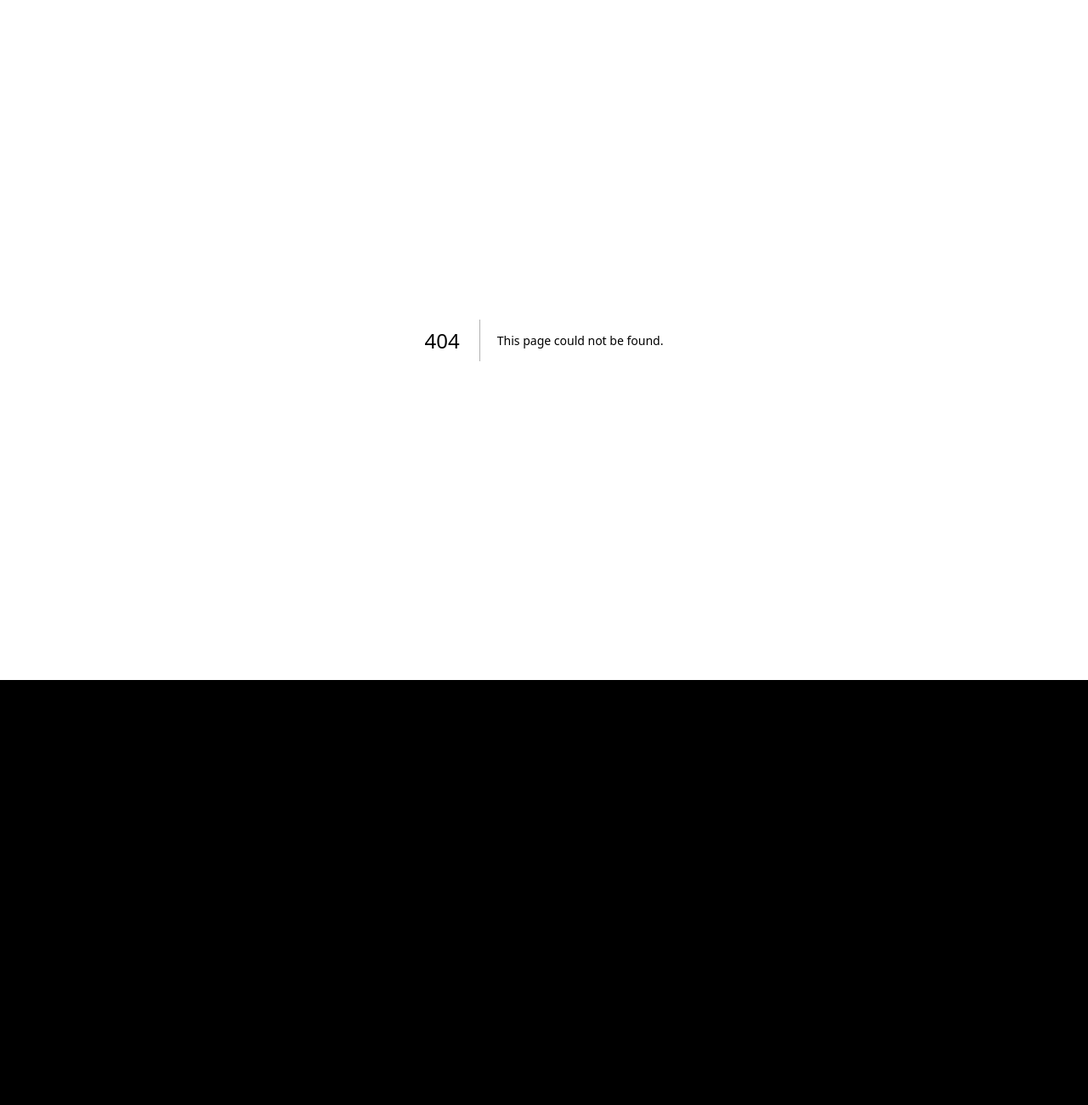
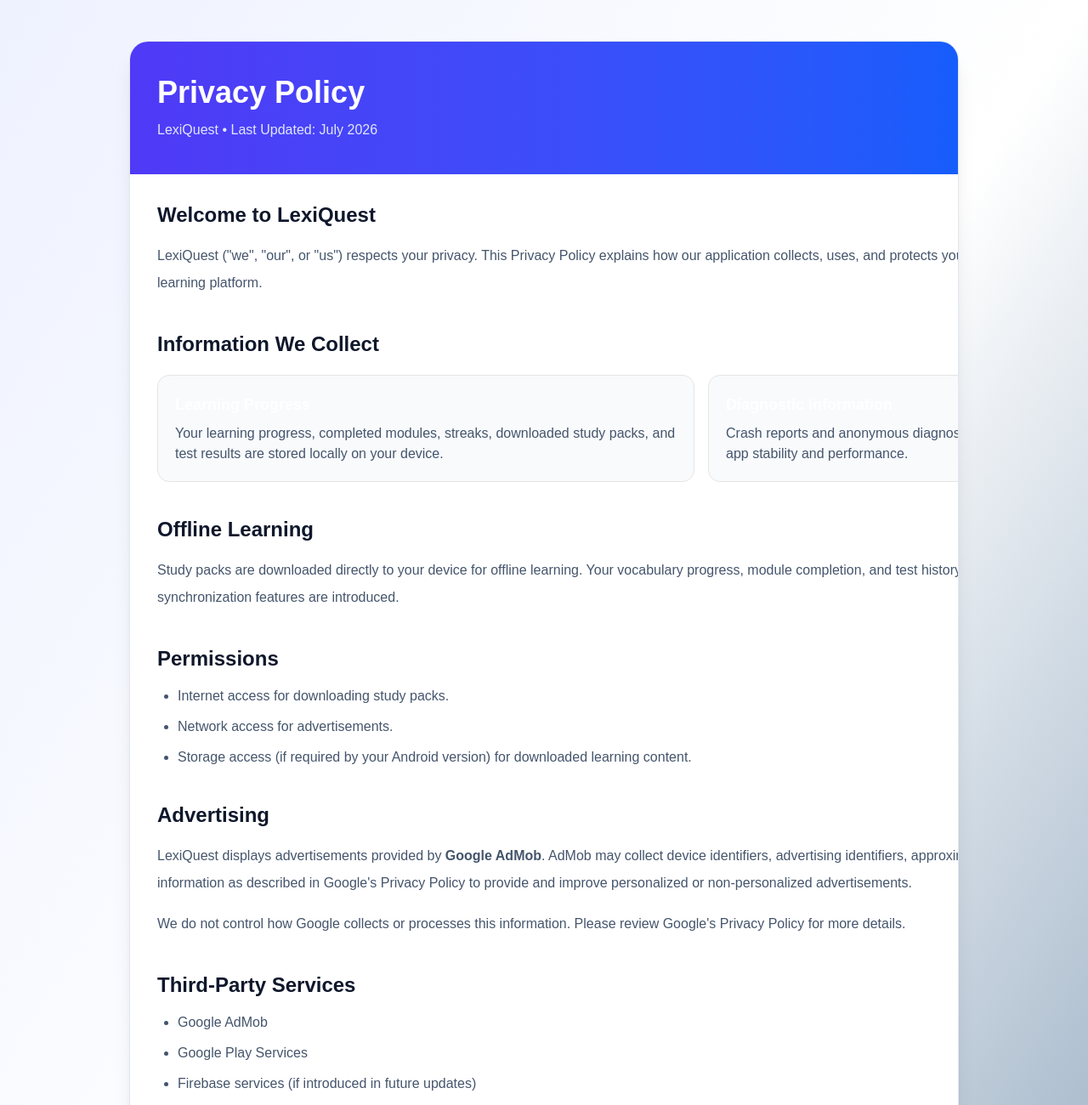
Before and after one commit to silentvoice143/portfolio-updated, a Next.js app: page /privacy-policy/lexiquest in a window 1280 px wide. Before the commit this address had no page. Shown: the top 1300 px of the page at 85% size. Before the commit the page ends 800 px from the top, so only its background shows below. Built offline with nearby package versions, Linux system fonts and the light colour scheme; a web font is replaced by a local one.

Commit message:
lixiquest policy

```diff
--- /dev/null
+++ b/src/app/privacy-policy/lexiquest/page.tsx
@@ -0,0 +1,189 @@
+import React from "react";
+
+export default function LexiQuestPrivacyPolicy() {
+  return (
+    <div className="min-h-screen bg-gradient-to-br from-indigo-50 via-white to-blue-50">
+      <div className="mx-auto max-w-5xl px-6 py-12">
+        {/* Header */}
+        <div className="rounded-3xl bg-white shadow-xl border border-slate-200 overflow-hidden">
+          <div className="bg-gradient-to-r from-indigo-600 to-blue-600 px-8 py-10 text-white">
+            <h1 className="text-4xl font-bold">Privacy Policy</h1>
+            <p className="mt-3 text-indigo-100">
+              LexiQuest • Last Updated: July 2026
+            </p>
+          </div>
+
+          <div className="p-8 space-y-10">
+            {/* Intro */}
+            <section>
+              <h2 className="text-2xl font-semibold text-slate-900">
+                Welcome to LexiQuest
+              </h2>
+
+              <p className="mt-4 text-slate-600 leading-8">
+                LexiQuest ("we", "our", or "us") respects your privacy. This
+                Privacy Policy explains how our application collects, uses, and
+                protects your information while you use our vocabulary learning
+                platform.
+              </p>
+            </section>
+
+            {/* Information */}
+            <section>
+              <h2 className="text-2xl font-semibold text-slate-900">
+                Information We Collect
+              </h2>
+
+              <div className="mt-5 grid gap-4 md:grid-cols-2">
+                <div className="rounded-xl bg-slate-50 p-5 border">
+                  <h3 className="font-semibold text-lg">Learning Progress</h3>
+                  <p className="mt-2 text-slate-600">
+                    Your learning progress, completed modules, streaks,
+                    downloaded study packs, and test results are stored locally
+                    on your device.
+                  </p>
+                </div>
+
+                <div className="rounded-xl bg-slate-50 p-5 border">
+                  <h3 className="font-semibold text-lg">
+                    Diagnostic Information
+                  </h3>
+                  <p className="mt-2 text-slate-600">
+                    Crash reports and anonymous diagnostic information may be
+                    collected to improve app stability and performance.
+                  </p>
+                </div>
+              </div>
+            </section>
+
+            {/* Offline */}
+            <section>
+              <h2 className="text-2xl font-semibold text-slate-900">
+                Offline Learning
+              </h2>
+
+              <p className="mt-4 text-slate-600 leading-8">
+                Study packs are downloaded directly to your device for offline
+                learning. Your vocabulary progress, module completion, and test
+                history remain stored locally unless future cloud
+                synchronization features are introduced.
+              </p>
+            </section>
+
+            {/* Permissions */}
+            <section>
+              <h2 className="text-2xl font-semibold text-slate-900">
+                Permissions
+              </h2>
+
+              <ul className="mt-4 space-y-3 text-slate-600 list-disc pl-6">
+                <li>Internet access for downloading study packs.</li>
+                <li>Network access for advertisements.</li>
+                <li>
+                  Storage access (if required by your Android version) for
+                  downloaded learning content.
+                </li>
+              </ul>
+            </section>
+
+            {/* Ads */}
+            <section>
+              <h2 className="text-2xl font-semibold text-slate-900">
+                Advertising
+              </h2>
+
+              <p className="mt-4 text-slate-600 leading-8">
+                LexiQuest displays advertisements provided by
+                <strong> Google AdMob</strong>. AdMob may collect device
+                identifiers, advertising identifiers, approximate location,
+                interaction data, and other information as described in Google's
+                Privacy Policy to provide and improve personalized or
+                non-personalized advertisements.
+              </p>
+
+              <p className="mt-4 text-slate-600 leading-8">
+                We do not control how Google collects or processes this
+                information. Please review Google's Privacy Policy for more
+                details.
+              </p>
+            </section>
+
+            {/* Third Party */}
+            <section>
+              <h2 className="text-2xl font-semibold text-slate-900">
+                Third-Party Services
+              </h2>
+
+              <ul className="mt-4 space-y-3 text-slate-600 list-disc pl-6">
+                <li>Google AdMob</li>
+                <li>Google Play Services</li>
+                <li>Firebase services (if introduced in future updates)</li>
+              </ul>
+            </section>
+
+            {/* Security */}
+            <section>
+              <h2 className="text-2xl font-semibold text-slate-900">
+                Data Security
+              </h2>
+
+              <p className="mt-4 text-slate-600 leading-8">
+                We take reasonable precautions to protect your information.
+                However, no electronic storage or transmission method is
+                completely secure.
+              </p>
+            </section>
+
+            {/* Children */}
+            <section>
+              <h2 className="text-2xl font-semibold text-slate-900">
+                Children's Privacy
+              </h2>
+
+              <p className="mt-4 text-slate-600 leading-8">
+                LexiQuest is not intended for children under 13 years of age. We
+                do not knowingly collect personal information from children.
+              </p>
+            </section>
+
+            {/* Changes */}
+            <section>
+              <h2 className="text-2xl font-semibold text-slate-900">
+                Changes to This Privacy Policy
+              </h2>
+
+              <p className="mt-4 text-slate-600 leading-8">
+                We may update this Privacy Policy periodically. Any changes will
+                be published on this page along with the updated revision date.
+              </p>
+            </section>
+
+            {/* Contact */}
+            <section className="rounded-2xl bg-indigo-50 border border-indigo-200 p-6">
+              <h2 className="text-2xl font-semibold text-slate-900">
+                Contact Us
+              </h2>
+
+              <p className="mt-4 text-slate-600">
+                If you have any questions or concerns regarding this Privacy
+                Policy, feel free to contact us:
+              </p>
+
+              <div className="mt-5">
+                <p className="font-medium text-slate-900">📧 Email</p>
+
+                <p className="text-indigo-600 font-semibold">
+                  satya95340@gmail.com
+                </p>
+              </div>
+            </section>
+          </div>
+        </div>
+
+        <p className="mt-8 text-center text-sm text-slate-500">
+          © {new Date().getFullYear()} LexiQuest. All rights reserved.
+        </p>
+      </div>
+    </div>
+  );
+}
```
